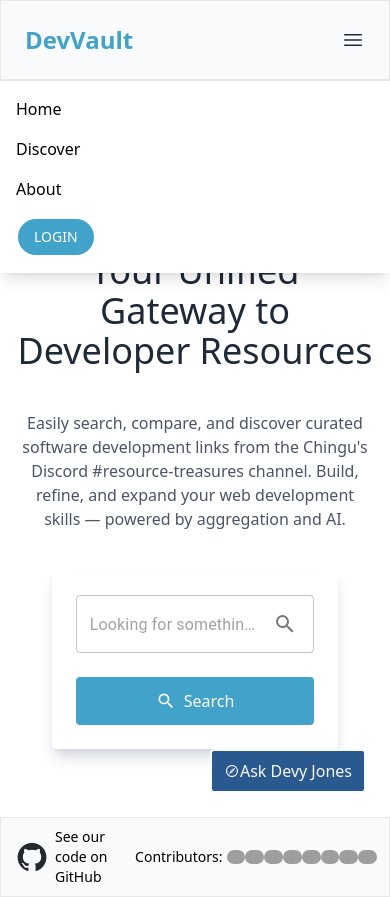
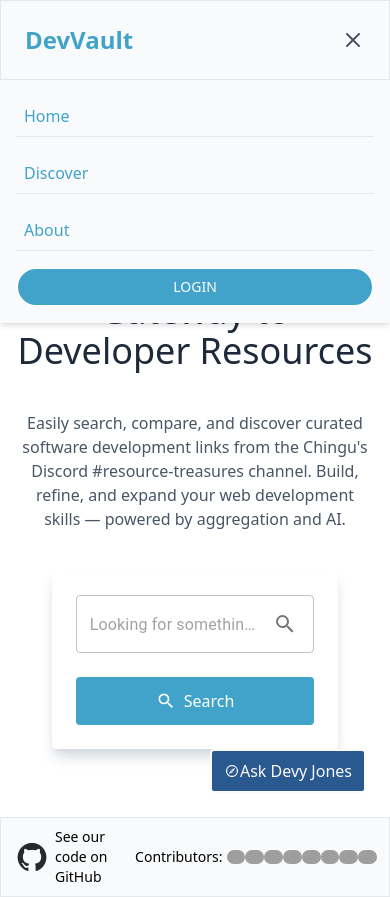
Before and after one commit to chingu-voyages/V55-tier2-team-24, a React (Vite) app: page / in a window 390 px wide. Both pictures are taken after a click on the button 353 px from the left and 40 px from the top of the page. Built offline with nearby package versions, Linux system fonts and the light colour scheme; no server answers; grey boxes are pictures that could not be loaded.

Commit message:
add lucide-react for icons and update header mobile menu styling

```diff
--- a/package.json
+++ b/package.json
@@ -19,6 +19,7 @@
     "firebase": "^11.8.1",
     "fuse.js": "^7.1.0",
     "lodash.debounce": "^4.0.8",
+    "lucide-react": "^0.513.0",
     "react": "^19.1.0",
     "react-dom": "^19.1.0",
     "react-icons": "^5.5.0",
--- a/src/components/Header.tsx
+++ b/src/components/Header.tsx
@@ -1,6 +1,7 @@
 import { useState, useEffect } from "react";
 import { LoginButton } from "./LoginButton";
 import { NavLink } from "react-router-dom";
+import { Menu, X } from "lucide-react";
 
 export default function Header() {
   const [currentDate, setCurrentDate] = useState("");
@@ -43,46 +44,37 @@ export default function Header() {
 
         {/* Menu Button */}
         <button
-          className="md:hidden text-gray-800"
+          className="md:hidden text-gray-600"
           onClick={() => setIsMenuOpen(!isMenuOpen)}
         >
-          <svg
-            xmlns="http://www.w3.org/2000/svg"
-            fill="none"
-            viewBox="0 0 24 24"
-            strokeWidth={1.5}
-            stroke="currentColor"
-            className="w-6 h-6"
-          >
-            <path
-              strokeLinecap="round"
-              strokeLinejoin="round"
-              d="M3.75 6.75h16.5M3.75 12h16.5m-16.5 5.25h16.5"
-            />
-          </svg>
+          {isMenuOpen ? (
+            <X className="w-6 h-6" />
+          ) : (
+            <Menu className="w-6 h-6" />
+          )}
         </button>
 
         {/* Mobile Menu */}
         {isMenuOpen && (
-          <div className="md:hidden fixed top-20 left-0 w-full bg-white border-t border-gray-200 shadow-lg">
-            <div className="flex flex-col p-4 space-y-4">
+          <div className="md:hidden fixed top-20 left-0 w-full bg-[#F9FAFB] shadow-md">
+            <div className="flex flex-col p-4 space-y-4 text-[#41A3C9]">
               <NavLink
                 to={"/"}
-                className="hover:text-gray-600"
+                className="border-b border-[#E5E7EB] px-2 py-2"
                 onClick={() => setIsMenuOpen(false)}
               >
                 Home
               </NavLink>
               <NavLink
                 to={"/Discover"}
-                className="hover:text-gray-600"
+                className="border-b border-[#E5E7EB] px-2 py-2"
                 onClick={() => setIsMenuOpen(false)}
               >
                 Discover
               </NavLink>
               <NavLink
                 to={"/About"}
-                className="hover:text-gray-600"
+                className="border-b border-[#E5E7EB] px-2 py-2"
                 onClick={() => setIsMenuOpen(false)}
               >
                 About
--- a/src/components/LoginButton.tsx
+++ b/src/components/LoginButton.tsx
@@ -57,7 +57,7 @@ export const LoginButton = () => {
       {!isLoggedIn ? (
         <button
           onClick={handleLogin}
-          className="text-sm px-4 py-2 rounded-full transition duration-150 ease-in-out text-white bg-[#41A3C9] border-2 hover:bg-[#41A3C9]/90 dark:hover:bg-neutral-600 dark:focus:bg-neutral-600 cursor-pointer"
+          className="text-sm px-4 py-2 w-full rounded-full transition duration-150 ease-in-out text-white bg-[#41A3C9] border-2 hover:bg-[#41A3C9]/90 dark:hover:bg-neutral-600 dark:focus:bg-neutral-600 cursor-pointer"
           type="button"
           aria-label="Login with Google"
         >
```
Also changed, not shown: 1 other file (tests, documents, lock files or other folders).
